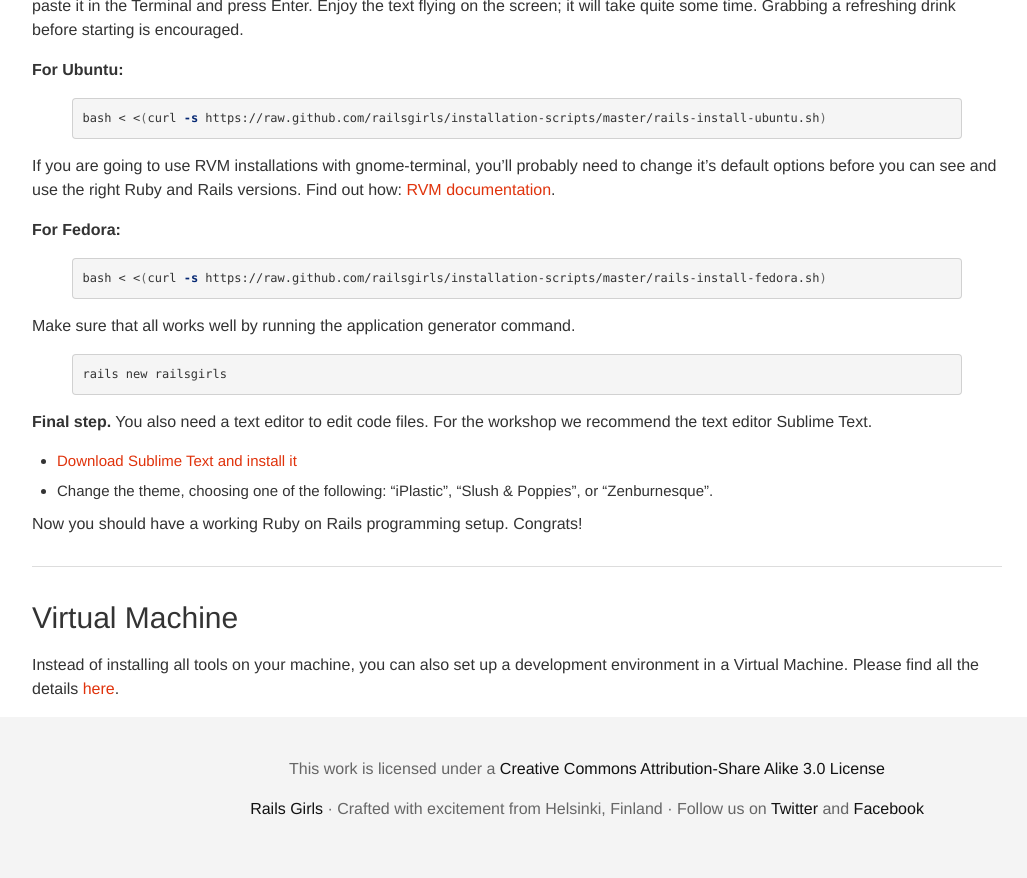
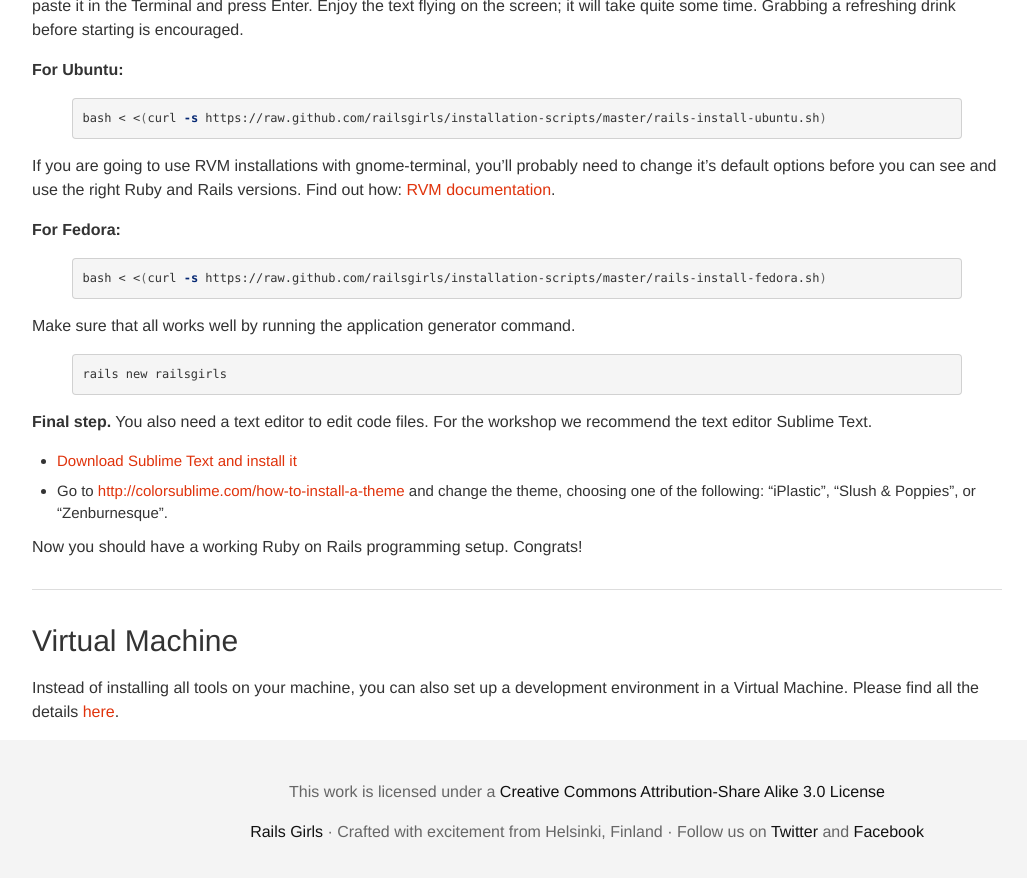
Before and after one commit to railsgirls/guides.railsgirls.com, a Jekyll site: the page built from _posts/2013-05-02-install.markdown, in a window 1280 px wide and 900 px high, scrolled down 3912 px. Shown: the top 878 px of the window, without its empty margins (53-1080 px from the left). Built offline with Jekyll 4.4.1, drawn with Linux system fonts in a browser that asks for light colours; nearby versions of some CDN libraries.

Commit message:
Better instructions for Linux

```diff
--- a/_posts/2013-05-02-install.markdown
+++ b/_posts/2013-05-02-install.markdown
@@ -167,7 +167,7 @@
 **Final step.** You also need a text editor to edit code files. For the workshop we recommend the text editor Sublime Text.
 
 * [Download Sublime Text and install it](http://www.sublimetext.com/2)
-* Change the theme, choosing one of the following: "iPlastic", "Slush &amp; Poppies", or "Zenburnesque".
+* Go to [http://colorsublime.com/how-to-install-a-theme](http://colorsublime.com/how-to-install-a-theme) and change the theme, choosing one of the following: "iPlastic", "Slush &amp; Poppies", or "Zenburnesque".
 
 Now you should have a working Ruby on Rails programming setup. Congrats!
 
```
